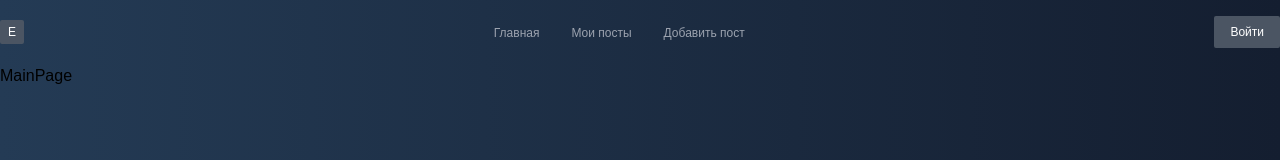
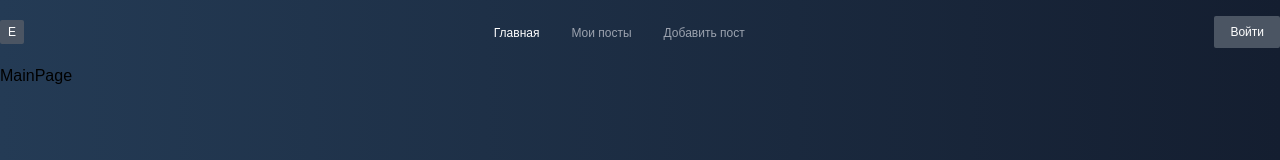
Before and after one commit to AleksandrPolishchuk/Blog, a React (Create React App) app in the folder client/: page / in a window 1280 px wide. Shown: the top 160 px of the page. Built offline with nearby package versions, Linux system fonts and the light colour scheme; the HTML template or start-up script is replaced by a standard one.

Commit message:
add NavLink for Navbar

```diff
--- a/client/src/components/Navbar.jsx
+++ b/client/src/components/Navbar.jsx
@@ -1,6 +1,12 @@
-import React from 'react'
+import React from 'react';
+import {Link, NavLink} from 'react-router-dom';
 
 export const Navbar = () => {
+
+const activeStyles = {
+    color: 'white',
+ }
+
   return (
     <div className='flex py-4 justify-between items-center'>
         <span className='flex justify-center items-center w-6 h-6 bg-gray-600 text-xs text-white rounded-sm'>
@@ -8,9 +14,33 @@ export const Navbar = () => {
         </span>
 
         <ul className="flex gap-8">
-            <li><a href="/" className='text-xs text-gray-400 hover:text-white'>Главная</a></li>
-            <li><a href="/" className='text-xs text-gray-400 hover:text-white'>Мои посты</a></li>
-            <li><a href="/" className='text-xs text-gray-400 hover:text-white'>Добавить пост</a></li>
+            <li>
+                <NavLink
+                    to={'/'}
+                    href="/"
+                    className='text-xs text-gray-400 hover:text-white'
+                    style={({ isActive }) => isActive ? activeStyles : undefined}
+                >
+                    Главная
+                </NavLink></li>
+            <li>
+                <NavLink
+                to={'/posts'}
+                href="/"
+                className='text-xs text-gray-400 hover:text-white'
+                style={({ isActive }) => isActive ? activeStyles : undefined}
+                >
+                    Мои посты
+                </NavLink></li>
+            <li>
+                <NavLink
+                to={'/new'}
+                href="/"
+                className='text-xs text-gray-400 hover:text-white'
+                style={({ isActive }) => isActive ? activeStyles : undefined}
+                >
+                    Добавить пост
+                </NavLink></li>
         </ul>
 
         <div className='flex justify-center items-center bg-gray-600 text-xs text-white rounded-sm px-4 py-2'>
```
